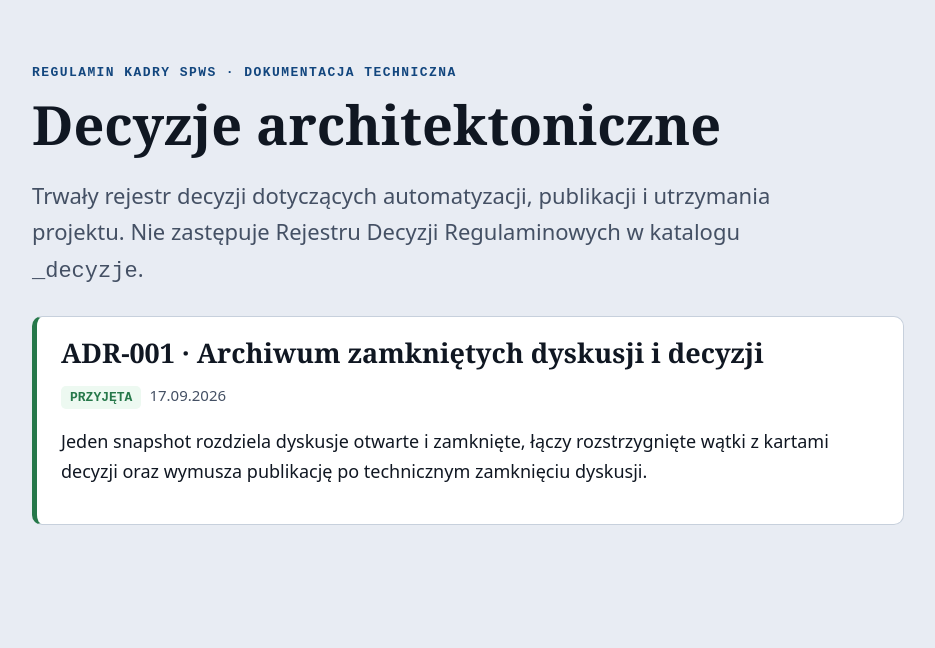
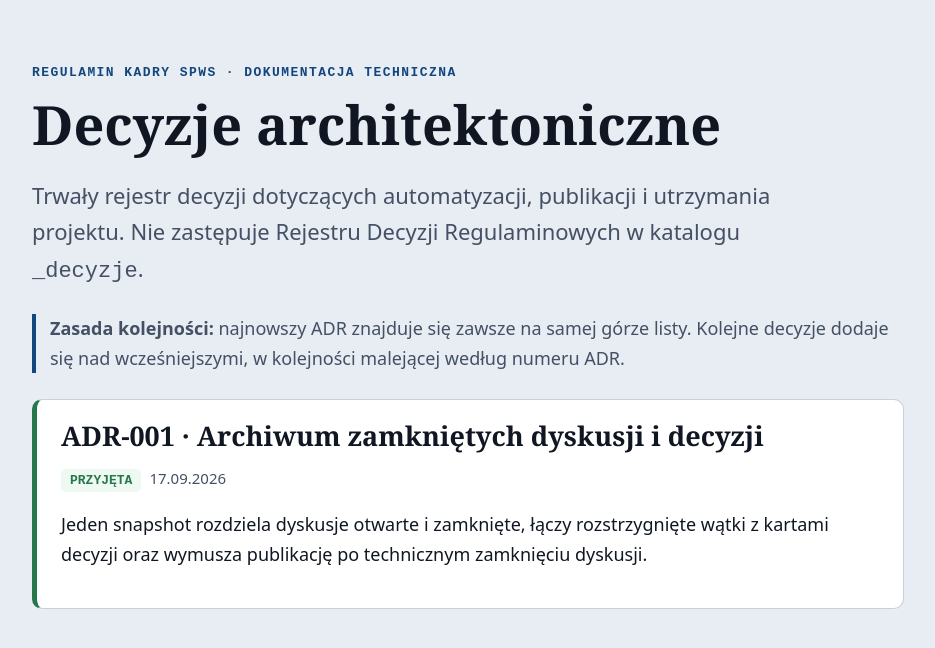
Before and after one commit to Fencer4Life/Regulamin_Kadry-SPWS, a Jekyll site: the page dokumentacja/adr/index.html, which Jekyll copies as it is, in a window 1280 px wide. Shown: the top 648 px of the page, without its empty margins (172-1107 px from the left). Built offline with Jekyll 4.4.1, drawn with Linux system fonts in a browser that asks for light colours.

Commit message:
docs: order newest ADR first

```diff
--- a/dokumentacja/adr/index.html
+++ b/dokumentacja/adr/index.html
@@ -7,13 +7,14 @@
   <style>
     :root{--bg:#e8ecf3;--surface:#fff;--ink:#101722;--muted:#445064;--line:#c7d0dc;--accent:#12467e;--good:#26784a;--good-bg:#edf9f1}
     @media(prefers-color-scheme:dark){:root{--bg:#121722;--surface:#1c2430;--ink:#eef4fb;--muted:#b6c0cf;--line:#3a4656;--accent:#8fc5f4;--good:#79dda3;--good-bg:#162c20}}
-    *{box-sizing:border-box}body{margin:0;background:var(--bg);color:var(--ink);font:18px/1.65 system-ui,-apple-system,"Segoe UI",sans-serif}main{max-width:920px;margin:auto;padding:52px 24px 92px}h1,h2{font-family:Georgia,serif;line-height:1.15}h1{font-size:clamp(38px,6vw,54px);margin:.2em 0}.lead{font-size:22px;color:var(--muted);max-width:64ch}.tag{font:700 13px ui-monospace,monospace;letter-spacing:.11em;color:var(--accent)}a{color:var(--accent)}.card{display:block;background:var(--surface);border:1px solid var(--line);border-left:5px solid var(--good);border-radius:10px;padding:20px 24px;margin:26px 0;text-decoration:none;color:var(--ink)}.card:hover{border-color:var(--accent)}.card h2{margin:0 0 8px;font-size:27px}.meta{color:var(--muted);font-size:15px}.status{display:inline-block;background:var(--good-bg);color:var(--good);font:700 13px ui-monospace,monospace;padding:4px 9px;border-radius:5px;margin-right:8px}
+    *{box-sizing:border-box}body{margin:0;background:var(--bg);color:var(--ink);font:18px/1.65 system-ui,-apple-system,"Segoe UI",sans-serif}main{max-width:920px;margin:auto;padding:52px 24px 92px}h1,h2{font-family:Georgia,serif;line-height:1.15}h1{font-size:clamp(38px,6vw,54px);margin:.2em 0}.lead{font-size:22px;color:var(--muted);max-width:64ch}.tag{font:700 13px ui-monospace,monospace;letter-spacing:.11em;color:var(--accent)}a{color:var(--accent)}.rule{color:var(--muted);border-left:4px solid var(--accent);padding-left:14px;margin:24px 0}.card{display:block;background:var(--surface);border:1px solid var(--line);border-left:5px solid var(--good);border-radius:10px;padding:20px 24px;margin:26px 0;text-decoration:none;color:var(--ink)}.card:hover{border-color:var(--accent)}.card h2{margin:0 0 8px;font-size:27px}.meta{color:var(--muted);font-size:15px}.status{display:inline-block;background:var(--good-bg);color:var(--good);font:700 13px ui-monospace,monospace;padding:4px 9px;border-radius:5px;margin-right:8px}
   </style>
 </head>
 <body><main>
   <p class="tag">REGULAMIN KADRY SPWS · DOKUMENTACJA TECHNICZNA</p>
   <h1>Decyzje architektoniczne</h1>
   <p class="lead">Trwały rejestr decyzji dotyczących automatyzacji, publikacji i utrzymania projektu. Nie zastępuje Rejestru Decyzji Regulaminowych w katalogu <code>_decyzje</code>.</p>
+  <p class="rule"><b>Zasada kolejności:</b> najnowszy ADR znajduje się zawsze na samej górze listy. Kolejne decyzje dodaje się nad wcześniejszymi, w kolejności malejącej według numeru ADR.</p>
 
   <a class="card" href="ADR-001-archiwum-zamknietych-dyskusji.html">
     <h2>ADR-001 · Archiwum zamkniętych dyskusji i decyzji</h2>
```
